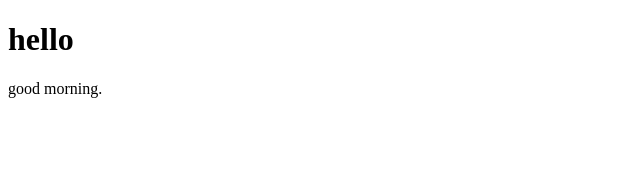
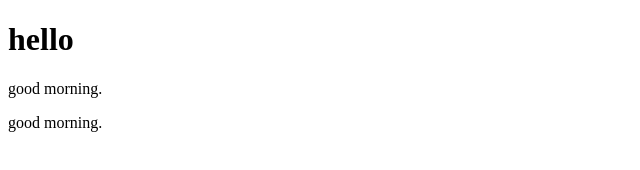
Before and after one commit to pragnyabyte/only-hello, a plain HTML site: page index.html in a window 1280 px wide. Shown: the whole page, without its empty margins (0-640 px from the left). Drawn offline with Linux system fonts and the light colour scheme.

Commit message:
add a new line  2

```diff
--- a/index.html
+++ b/index.html
@@ -8,5 +8,6 @@
 <body>
     <h1>hello</h1>
     <p>good morning.</p>
+    <p>good morning.</p>
 </body>
 </html>
```
